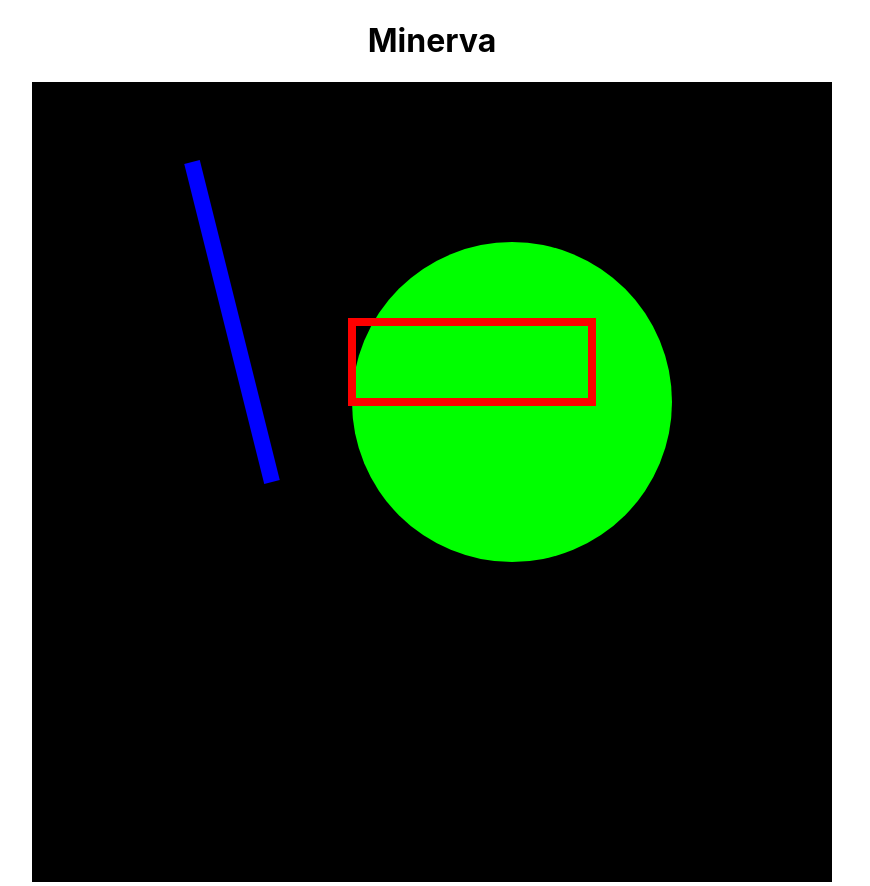
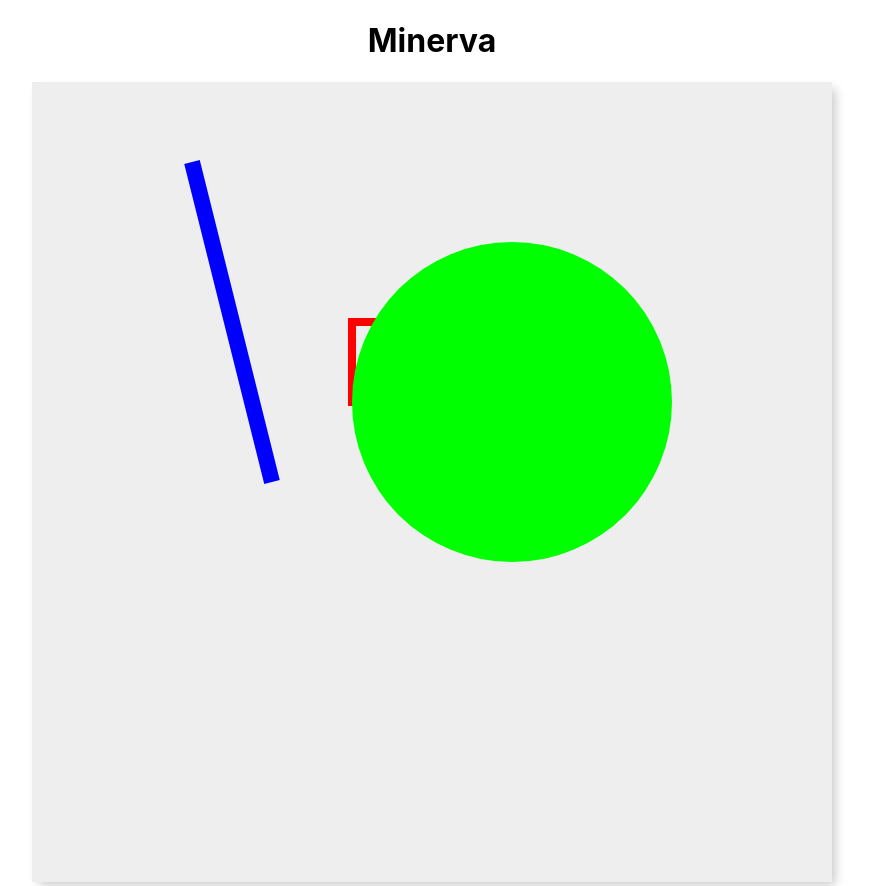
Before and after one commit to bjornalm/minerva-ui, a React (Create React App) app: page / in a window 1280 px wide. Shown: the whole page, without its empty margins (208-1078 px from the left). Built offline with nearby package versions, Linux system fonts and the light colour scheme.

Commit message:
refactor main rendering

```diff
--- a/src/App.js
+++ b/src/App.js
@@ -5,19 +5,25 @@ import MinervaParser from "./MinervaParser";
 import Rect from "./components/Rect";
 import Circle from "./components/Circle";
 import Line from "./components/Line";
+import { MINERVA } from "./helpers";
 
 class App extends Component {
   state = {};
 
   shapeDragDropped = move => {
-    console.info(move.modified);
-    const update = MinervaParser.buildDragDropQuery(
-      move.original,
-      move.modified
-    );
+    // const update = MinervaParser.buildDragDropQuery(
+    //   move.original,
+    //   move.modified
+    // );
+
+    const { original, modified } = move;
+    const shapesCopy = [...this.state.shapes];
+    const shapeIndex = shapesCopy.indexOf(original);
+    shapesCopy.splice(shapeIndex, 1, modified);
+
     this.setState({
       ...this.state,
-      ...update
+      shapes: shapesCopy
     });
   };
 
@@ -31,15 +37,62 @@ class App extends Component {
       .then(data => {
         const primitives = MinervaParser.buildPrimitives(data);
         this.setState({
-          rectangle: primitives[0],
-          line: primitives[1],
-          circle: primitives[2]
+          shapes: primitives
         });
       });
   }
 
+  renderShapes() {
+    if (!this.state.shapes) {
+      return null;
+    }
+    const renderedShapes = this.state.shapes.map(shape => {
+      const key = shape.atomId;
+      let renderedShape;
+      switch (shape.form.type) {
+        case MINERVA.PRIMITIVES.CIRCLE:
+          renderedShape = (
+            <Circle
+              key={key}
+              onDragDropped={this.shapeDragDropped}
+              shape={shape}
+            ></Circle>
+          );
+          break;
+        case MINERVA.PRIMITIVES.RECTANGLE:
+          renderedShape = (
+            <Rect
+              key={key}
+              onDragDropped={this.shapeDragDropped}
+              shape={shape}
+            ></Rect>
+          );
+          break;
+        case MINERVA.PRIMITIVES.LINE:
+          renderedShape = (
+            <Line
+              key={key}
+              onDragDropped={this.shapeDragDropped}
+              shape={shape}
+            ></Line>
+          );
+          break;
+        default:
+          console.error("Shape could not be rendered", shape);
+          break;
+      }
+
+      return renderedShape;
+    });
+
+    return renderedShapes;
+  }
+
   render() {
     console.info(this.state);
+    const containerStyle = {
+      boxShadow: "5px 5px 10px -2px rgba(0,0,0,0.22)"
+    };
     return (
       <div className="App">
         <h1>Minerva</h1>
@@ -50,20 +103,10 @@ class App extends Component {
           height="800"
           viewBox="0 0 100 100"
           xmlns="http://www.w3.org/2000/svg"
+          style={containerStyle}
         >
-          <rect width="100%" height="100%" fill="black" />
-          <Circle
-            onDragDropped={this.shapeDragDropped}
-            shape={this.state.circle}
-          ></Circle>
-          <Rect
-            onDragDropped={this.shapeDragDropped}
-            shape={this.state.rectangle}
-          ></Rect>
-          <Line
-            onDragDropped={this.shapeDragDropped}
-            shape={this.state.line}
-          ></Line>
+          <rect width="100%" height="100%" fill="#eeeeee" />
+          {this.renderShapes()}
         </svg>
       </div>
     );
```
